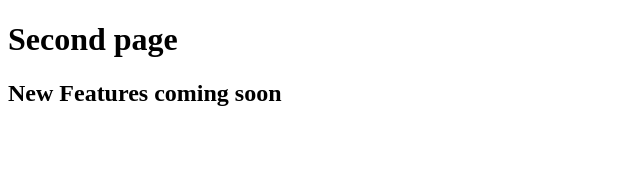
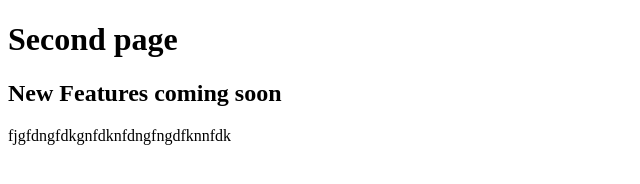
Before and after one commit to Athul-Kumar/practice-sample, a plain HTML site: page hello.html in a window 1280 px wide. Shown: the whole page, without its empty margins (0-640 px from the left). Drawn offline with Linux system fonts and the light colour scheme.

Commit message:
6th commit

```diff
--- a/hello.html
+++ b/hello.html
@@ -18,6 +18,7 @@
         <![endif]-->
         <h1>Second page</h1>
         <h2>New Features coming soon</h2>
+        <p>fjgfdngfdkgnfdknfdngfngdfknnfdk</p>
 
         <script src="" async defer></script>
     </body>
```
